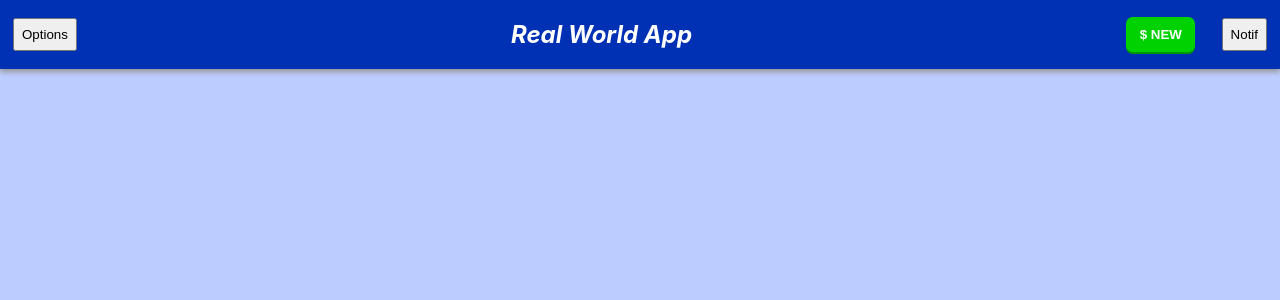
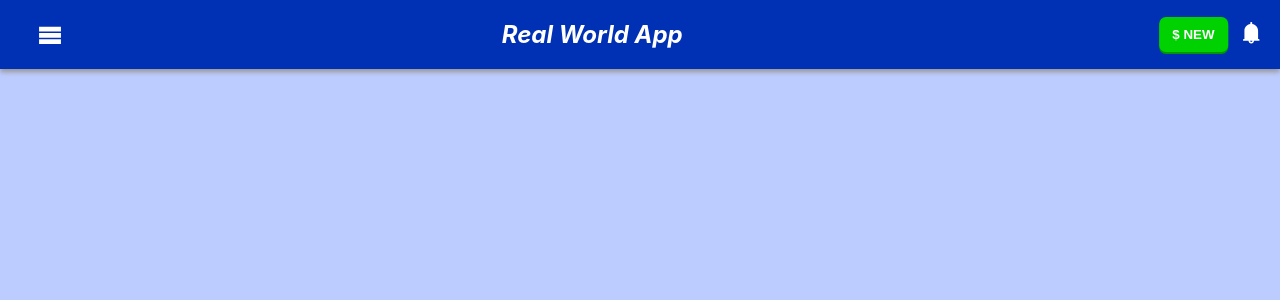
Before and after one commit to AlexandruCotofan/test-app, a React (Create React App) app: page /home in a window 1280 px wide. Shown: the top 300 px of the page. Built offline with nearby package versions, Linux system fonts and the light colour scheme.

Commit message:
added icons

```diff
--- a/package.json
+++ b/package.json
@@ -8,6 +8,7 @@
     "@testing-library/user-event": "^13.5.0",
     "react": "^18.2.0",
     "react-dom": "^18.2.0",
+    "react-icons": "^4.6.0",
     "react-router-dom": "^6.4.3",
     "react-scripts": "5.0.1",
     "web-vitals": "^2.1.4"
--- a/src/components/AccountSideMenu/AccountSideMenu.css
+++ b/src/components/AccountSideMenu/AccountSideMenu.css
@@ -21,6 +21,8 @@ aside {
 .account-credentials > div {
   max-width: 70%;
 }
+
+
 
 .ph-img {
   background-color: rgb(146, 148, 255);
@@ -83,9 +85,11 @@ aside {
 
 .account-options > button > div {
   padding: 1em;
+  width: 0px;
 }
 
 .account-options > button > p {
-  width: 70%;
+  width: 60%;
   text-align: left;
+  font-size: 15px;
 }
--- a/src/components/AccountSideMenu/AccountSideMenu.js
+++ b/src/components/AccountSideMenu/AccountSideMenu.js
@@ -1,5 +1,8 @@
 import "./AccountSideMenu.css";
 import {Routes, Route, useNavigate} from 'react-router-dom';
+import * as ImIcons from 'react-icons/im';
+import * as AiIcons from 'react-icons/ai';
+import * as BiIcons from 'react-icons/bi';
 export function setDisplay() {
     if (document.getElementById("aside").style.display === "flex") {
         document.getElementById("aside").style.display = "none";
@@ -44,23 +47,23 @@ function AccountSideMenu() {
       </div>
       <section className="account-options">
         <button onClick={navigateHome}>
-          <div>IMG</div>
+          <div className="icons"><ImIcons.ImHome3 size={30}/></div>
           <p>Home</p>
         </button>
         <button onClick ={navigateMyAccount}>
-          <div>IMG</div>
+        <div className="icons"><ImIcons.ImUser size={30}/></div>
           <p>My Account</p>
         </button>
         <button onClick = {navigateBankAccount}>
-          <div>IMG</div>
+        <div className="icons"><ImIcons.ImLibrary size={30}/></div>
           <p>Bank Accounts</p>
         </button>
         <button onClick={navigateNotifications}>
-          <div>IMG</div>
+        <div className="icons"><AiIcons.AiFillBell size={30}/></div>
           <p>Notifications</p>
         </button>
         <button onClick ={navigateLogOut}>
-          <div>IMG</div>
+        <div className="icons"><BiIcons.BiLogOut size={30}/></div>
           <p>Logout</p>
         </button>
       </section>
--- a/src/components/HeaderBar/HeaderBar.css
+++ b/src/components/HeaderBar/HeaderBar.css
@@ -37,12 +37,23 @@ button {
   margin: 1em;
 }
 
+.headermenu{
+  transform: translate(150%,0%);
+  height: 25px;
+  width: 25px;
+
+}
 .new-transaction-btn {
     border: none;
     padding: 0.75em 1em;
+    transform: translate(-20%);
     color: white;
     font-weight: bold;
     background-color: rgb(0, 209, 0);
     border-radius: 0.5em;
     box-shadow: 0px 2px rgb(0, 150, 0);
 }
+
+.notification-adjust{
+  transform:translate(-65%,25%)
+}
--- a/src/components/HeaderBar/HeaderBar.js
+++ b/src/components/HeaderBar/HeaderBar.js
@@ -1,16 +1,19 @@
 import "./HeaderBar.css";
 import { setDisplay } from "./../AccountSideMenu/AccountSideMenu.js";
-
+import * as ImIcons from 'react-icons/im';
+import * as AiIcons from 'react-icons/ai';
 function HeaderBar() {
   return (
     <div>
       <header>
         <div>
-          <button onClick={setDisplay}>Options</button>
+          <ImIcons.ImMenu className="headermenu" onClick={setDisplay}/>
+          {/* <h1 onClick={setDisplay}>Options</h1> */}
           <h2>Real World App</h2>
           <div>
             <button className='new-transaction-btn'>$ NEW</button>
-            <button>Notif</button>
+            <AiIcons.AiFillBell size={25} className="notification-adjust" onClick={""}></AiIcons.AiFillBell> {/* onClick we add what needs to redirect to  */}
+            {/* <button>Notif</button> */}
           </div>
         </div>
         <div className="header-selection">
--- a/src/components/MainPage/MainPage.js
+++ b/src/components/MainPage/MainPage.js
@@ -1,7 +1,7 @@
 import "./MainPage.css";
 import HeaderBar from "../HeaderBar/HeaderBar.js";
 import AccountSideMenu from "../AccountSideMenu/AccountSideMenu.js";
-import UserSettingsMenu from "../UserSettingsMenu/UserSettingsMenu.js";
+
 
 function MainPage() {
   return (
```
Also changed, not shown: 1 other file (tests, documents, lock files or other folders).
